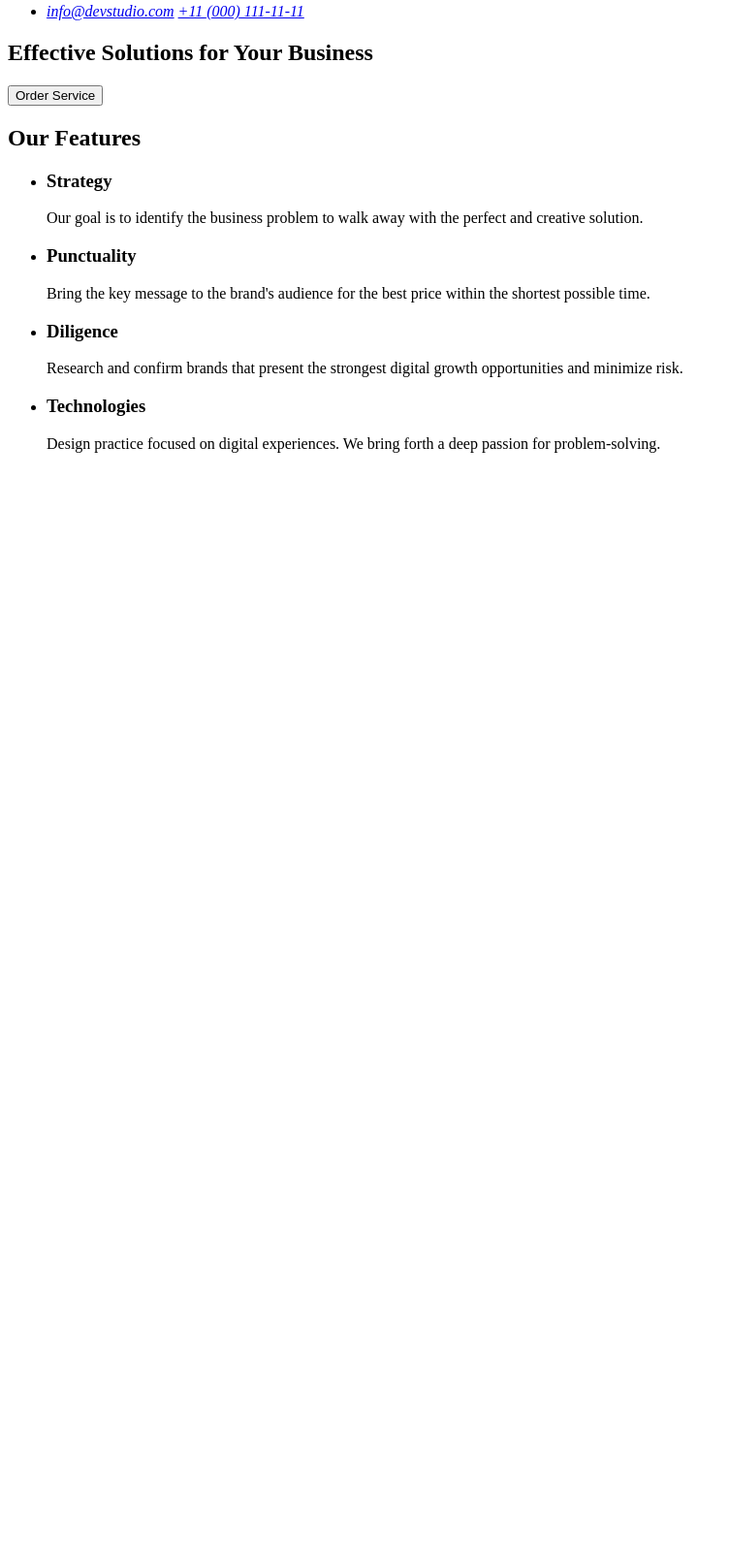
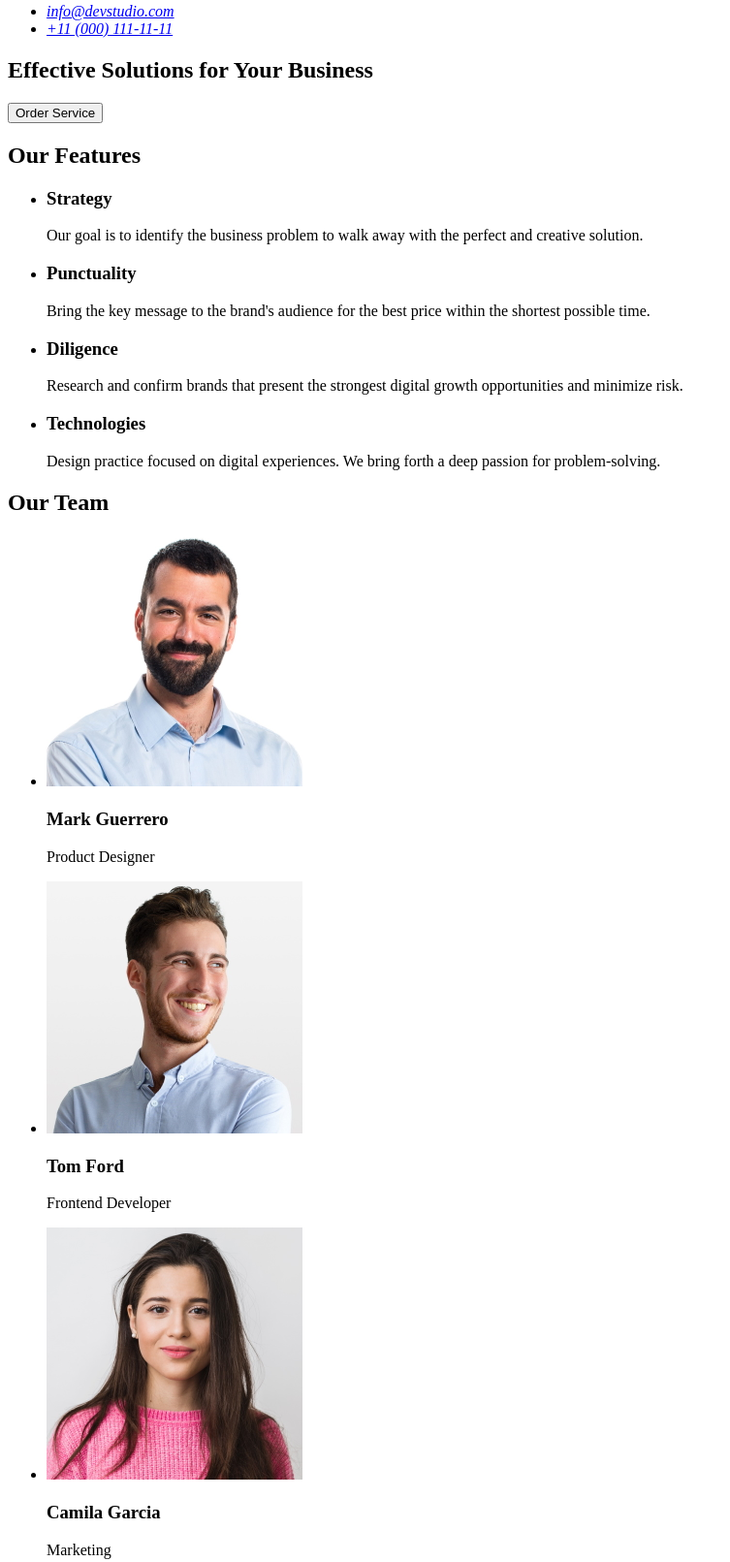
Before and after one commit to lorabucko/goit-markup-hw-01, a plain HTML site: page index.html in a window 1280 px wide. Shown: the part 109-1720 px from the top of the page at 97% size, without its empty margins (0-753 px from the left). Before the commit the page ends 800 px from the top, so only its background shows below. Drawn offline with Linux system fonts and the light colour scheme.

Commit message:
add photos

```diff
--- a/index.html
+++ b/index.html
@@ -3,7 +3,7 @@
 <head>
     <meta charset="UTF-8">
     <meta name="description" content="WebStudio descriptiom meta tag content">
-    <title>WebStudio offers Effective Solutions
+    <title>Effective Solutions
     for Your Business</title>
 </head>
 <body>
@@ -17,40 +17,65 @@
  </ul>
 </nav>
  <ul>
-    <li><address>
+   <li>
+    <address>
         <a href="mailto:info@devstudio.com">info@devstudio.com</a>
-        <a href="tel:+11 (000) 111-11-11">+11 (000) 111-11-11</a>
-    </address></li>
+    </address>
+    </li>
+    <li><address><a href="tel:+11 (000) 111-11-11">+11 (000) 111-11-11</a>
+    </address>
+    </li>
  </ul>
-
-    </header>
+</header>
     <main>
         <section>
             <h1>Effective Solutions for Your Business</h1>
          <button type="button">Order Service</button>
          </section>
+         <!-- Our Features section -->
         <section>
             <h2>Our Features</h2>
             <ul>
                 <li><h3>Strategy</h3>
-                Our goal is to identify the business problem to walk away with the perfect and creative solution.
+                    <p>Our goal is to identify the business problem to walk away with the perfect and creative solution.</p>
                 </li>
                 <li><h3>Punctuality</h3>
-                Bring the key message to the brand's audience for the best price within the shortest possible time.
+                    <p>Bring the key message to the brand's audience for the best price within the shortest possible time.</p>
                 </li>
                 <li><h3>Diligence</h3>
-                Research and confirm brands that present the strongest digital growth opportunities and minimize risk.
+                    <p>Research and confirm brands that present the strongest digital growth opportunities and minimize risk.</p>
                 </li>
                 <li><h3>Technologies</h3>
-                Design practice focused on digital experiences. We bring forth a deep passion for problem-solving.
+                    <p>Design practice focused on digital experiences. We bring forth a deep passion for problem-solving.</p>
                 </li>
             </ul>
-
+         </section>
+        <!-- Our Team section. -->
+        <section>
+            <h2>Our Team</h2>
+            <ul>
+                <li><img src="images\MarkGuerrero.jpg" alt="Mark Guerrero Product Designer" width="264" heigh="260">
+                    <h3>Mark Guerrero </h3>
+                    <p>Product Designer</p>
+                </li>
+                <li><img src="images\TomFord.jpg" alt="Tom Ford Frontend Developer" width="264" heigh="260">
+                    <h3>Tom Ford</h3>
+                    <p>Frontend Developer</p>
+                </li>
+                <li><img src="images\Camila Garcia.jpg" alt="Camila Garcia Marketing" width="264" heigh="260">
+                    <h3>Camila Garcia</h3>
+                    <p>Marketing</p>
+                </li>
+                <li><img src="images\Daniel Wilson.jpg" alt="Daniel Wilson UI Designer" width="264" heigh="260">
+                    <h3>Daniel Wilson</h3>
+                    <p>UI Designer</p>
+                </li>
+            </ul>
         </section>
     </main>
     <footer>
-
-
+<a href="./index.html" target="_blank">WebStudio</a><br>
+Increase the flow of customers and sales for your business with digital marketing & growth solutions.
     </footer>
 </body>
 </html>
```
Also changed, not shown: images/Camila Garcia.jpg (added), images/Camila Garcia.png (added), images/Daniel Wilson.jpg (added), images/Daniel Wilson.png (added), images/MarkGuerrero.jpg (added), images/MarkGuerrero.png (added), images/Team Card 1.png (added), images/Team Card 2.png (added), images/Team Card 3.png (added), images/Team Card 4.png (added), images/TomFord.jpg (added), images/TomFord.png (added).
